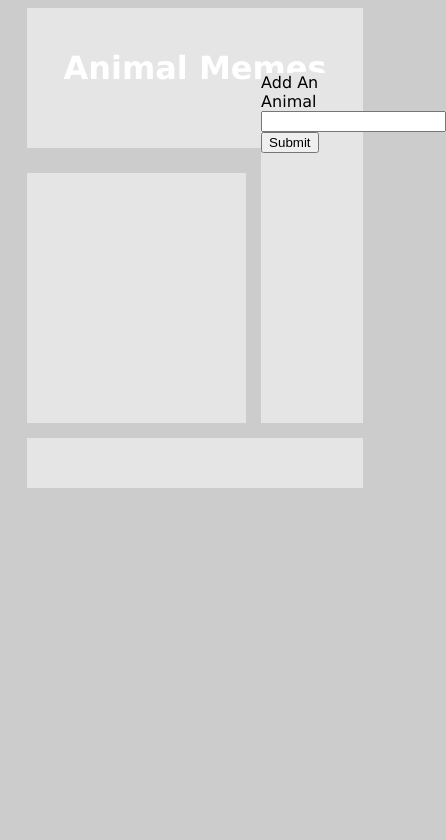
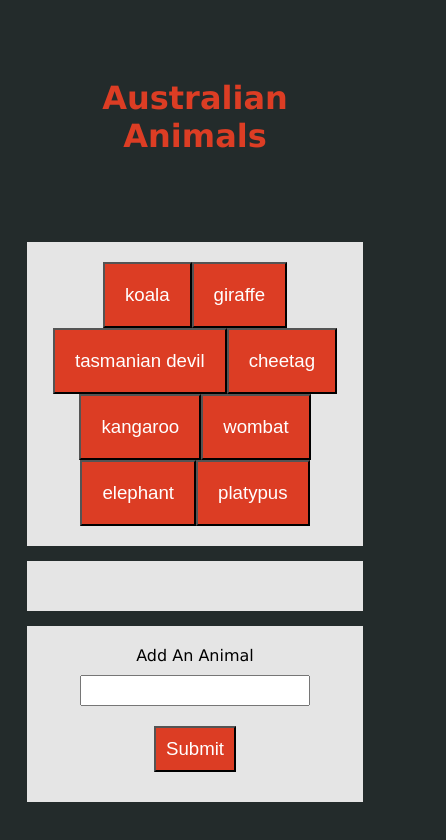
Before and after one commit to chaucees/animal-app, a plain HTML site: page index.html in a window 390 px wide. Shown: the whole page, 446 px wide, since content can reach past the window. Drawn offline with nearby package versions, Linux system fonts and the light colour scheme.

Commit message:
working app

```diff
--- a/css/style.css
+++ b/css/style.css
@@ -1,10 +1,10 @@
 body {
-    background-color: #cccccc;
+    background-color:#232B2B	;
     font-family: Verdana, Geneva, Tahoma, sans-serif;
 }
 
 h1 {
-    color: white;
+    color: #DC3D24;
     size: 24pt;
     text-align: center;
 }
@@ -12,10 +12,11 @@ h1 {
 .container {
     display: grid;
     grid-gap: 15px;
+    height: auto;
     margin-left: 5%;
     margin-right: 5%;
     grid-template-columns: repeat(12, 1fr);
-    grid-template-rows: 50px 350px 50px;
+    grid-template-rows: minmax(50px, auto) minmax(50px, auto) minmax(50px, auto);
     grid-template-areas:
         "h h h h h h h h h h h h"
         "b b b b b b b b b b b b"
@@ -25,35 +26,59 @@ h1 {
 .header {
     grid-area: h;
     width: auto;
-    height: 100px;
-    padding: 20px;
-    background-color: #e5e5e5;
+    padding: 50px;
 }
 
 .animal-buttons {
     grid-area: b;
     background-color: #e5e5e5;
-    margin-top: 100px;
+    padding: 20px;
+    text-align: center;
 
 }
 
 .image-display {
     grid-area: d;
     background-color: #e5e5e5;
-
+    padding: 20px;
 }
 
 .search-form {
     grid-area: s;
     background-color: #e5e5e5;
+    padding: 20px;
+    text-align: center;
+}
 
+.button {
+    width: auto;
+    padding: 20px;
+    background-color: #DC3D24;
+    color: white;
+    font-size: 14pt;
+}
+
+.submit-button {
+        width: auto;
+        padding: 10px;
+        background-color: #DC3D24;
+        color: white;
+        font-size: 14pt;
+        margin: 10px;
+}
+
+.animal-input {
+    width: 75%;
+    height: 25px;
+    margin: 10px;
 }
 
 @media screen and (max-width: 640px) {
     .container {
         grid-template-areas:
             "h h h h h h h h h h h h"
-            "b b b b b b b b s s s s"
-            "d d d d d d d d d d d d";
+            "b b b b b b b b b b b b"
+            "d d d d d d d d d d d d"
+            "s s s s s s s s s s s s";
     }
 }
--- a/index.html
+++ b/index.html
@@ -1,7 +1,7 @@
 <!DOCTYPE html>
 <html lang="en">
     <head>
-        <title>Animal Memes App</title>
+        <title>Australian Animals</title>
         <meta charset="UTF-8">
         <meta name="viewport" content="width=device-width, initial-scale=1">
         <link href="./css/style.css" rel="stylesheet">
@@ -11,7 +11,7 @@
     <body>
         <div class="container">
 
-            <div class="header"><h1>Animal Memes</h1></div>
+            <div class="header"><h1>Australian Animals</h1></div>
 
             <div class="animal-buttons"></div>
 
@@ -19,8 +19,8 @@
 
             <div class="search-form">
                 <label for="movie-input">Add An Animal</label>
-                <input type="text" id="animal-input"><br>
-                <input id="add-animal" type="submit" value="Submit">
+                <input type="text" id="animal-input" class="animal-input"><br>
+                <input id="add-animal" type="submit" value="Submit" class="submit-button">
             </div>
 
     </div>
--- a/javascript/game.js
+++ b/javascript/game.js
@@ -1,39 +1,62 @@
-var topics = ["dog", "cat", "parrot", "giraffe", "cheetah", "goldfish", "bird", "kangaroo", "owl", "dolphin", "killer whale"]
+// Create Topics Variable
+var topics = ["koala", "giraffe", "tasmanian devil", "cheetag", "kangaroo", "wombat", "elephant", "platypus"]
 
-function displayAnimal() {
-    var animal = $(this).attr('.image-display');
-    var queryURL = "http://api.giphy.com/v1/gifs/search?q=" + animal + "&api_key=JLVs3oGYrrFoQ1FRuOKC5Pl31trTkWEr&limit=15";
+// Display Buttons
+function renderButtons() {
+    $(".animal-buttons").empty();
+    for (var i = 0; i < topics.length; i++) {
+        var a = $("<button>");
+        a.attr("data-animal", topics[i]);
+        a.addClass("button");
+        a.text(topics[i]);
+        $(".animal-buttons").append(a);
+    }
+}
+
+renderButtons();
+
+// Function to display memes when button is clicked
+$(document).on('click', '.button', function() {
+
+    var animal = $(this).attr('data-animal');
+    var queryURL = "https://api.giphy.com/v1/gifs/search?q=" + animal + "&api_key=JLVs3oGYrrFoQ1FRuOKC5Pl31trTkWEr&limit=15";
 
     $.ajax({
         url: queryURL,
         method: "GET"
     }).done(function(response) {
-        var animalDisplayDiv = $('.image-display').append(displayAnimal);
 
+        var results = response.data;
 
-    })
-}
+        for (var i = 0; i < results.length; i++) {
+            var gifDiv = $(".image-display");
+            var rating = results[i].rating;
+            var paragraph = $('<p>').text('Rating: ' + rating);
 
-// Display Animal Memes
-function renderButtons() {
-    $(".animal-buttons").empty();
-    for (var i = 0; i < animal.length; i++) {
-        var a = $("<button>");
-        a.text(animal[i]);
-        $(".animal-buttons").append(a);
+            var animalImage = $('<img>');
+            animalImage.attr('src', results[i].images.fixed_height_still.url);
+            animalImage.attr("data-still", results[i].images.fixed_height_still.url);
+            animalImage.attr("data-animate", results[i].images.fixed_height.url);
+            animalImage.attr("data-state", "still");
+            animalImage.addClass("img-responsive cartoonGif");
+            gifDiv.prepend(paragraph);
+            gifDiv.prepend(animalImage);
 
-    }
-}
+            $('.image-display').prepend(gifDiv);
 
+        }
+
+    });
 
 // Animal Search and Submit
-$("#add-animal").on("click", function(event) {
+$('#add-animal').on("click", function(event) {
 event.preventDefault();
-var animal = $("#animal-input").val().trim();
-animal.push(animal);
+var userInput = $("#animal-input").val().trim();
+
+topics.push(userInput);
+
 renderButtons();
 });
 
-$(document).on("click", ".movie", displayAnimal);
 
-renderButtons();
+});
```
Also changed, not shown: 1 other file.
